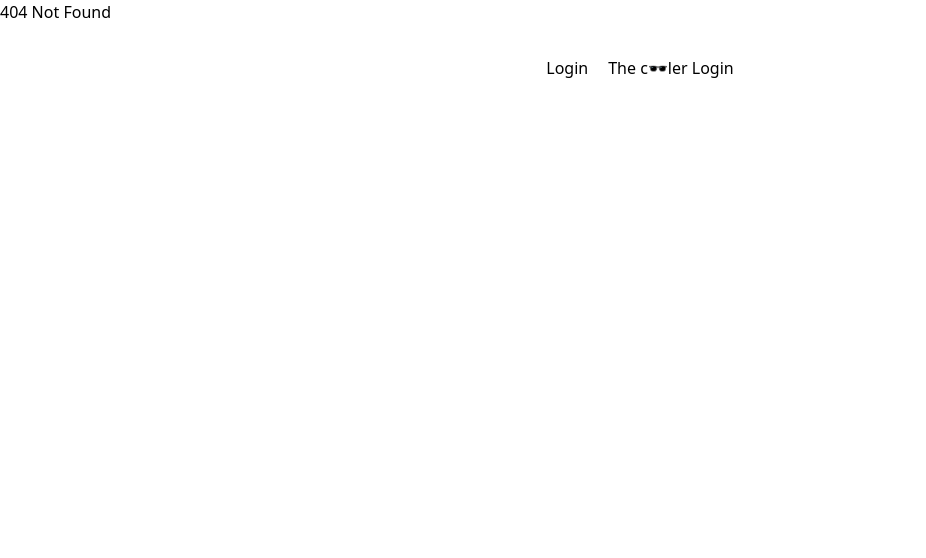
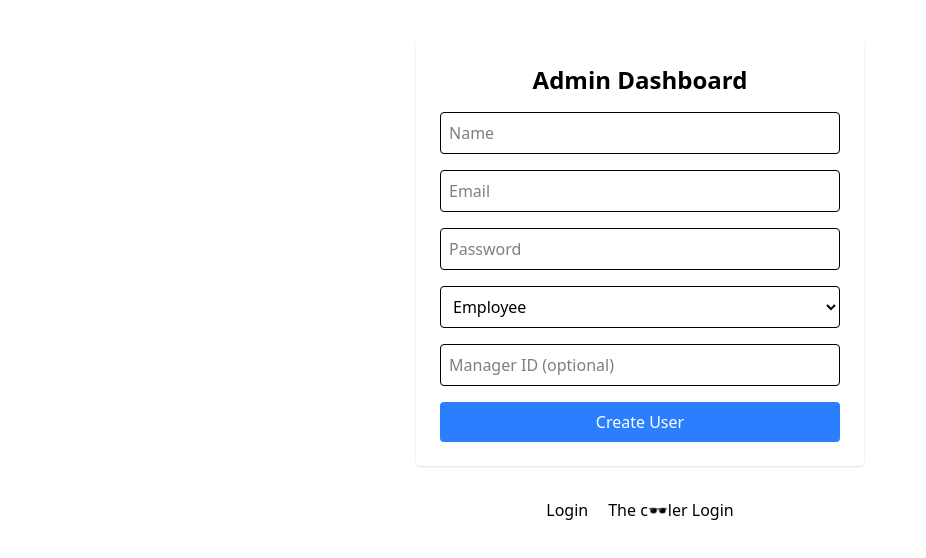
Before and after one commit to N-4284/LeaveTrackingSystemFrontend, a React (Vite) app: page /AdminDashboard in a window 1280 px wide. Before the commit this address had no page. Shown: the top 558 px of the page, without its empty margins (0-926 px from the left). Built offline with nearby package versions, Linux system fonts and the light colour scheme.

Commit message:
admin added (#9)

```diff
--- /dev/null
+++ b/src/AdminDashboard.jsx
@@ -0,0 +1,100 @@
+import React, { useState } from "react";
+import axios from "axios";
+
+export default function AdminDashboard() {
+    const [name, setName] = useState("");
+    const [email, setEmail] = useState("");
+    const [password, setPassword] = useState("");
+    const [roleName, setRoleName] = useState("Employee");
+    const [managerID, setManagerID] = useState("");
+    const [message, setMessage] = useState("");
+
+    const handleCreateUser = async (e) => {
+        e.preventDefault();
+        try {
+            const token = localStorage.getItem("authToken");
+            const response = await axios.post("http://localhost:5000/users", {
+                name,
+                email,
+                password,
+                roleName,
+                managerID: managerID || null,
+            }, {
+                headers: { Authorization: `Bearer ${token}` }
+            });
+
+            setMessage(response.data.message);
+            setName("");
+            setEmail("");
+            setPassword("");
+            setRoleName("Employee");
+            setManagerID("");
+        } catch (error) {
+            console.error(error);
+            setMessage(error.response?.data?.error || "Failed to create user.");
+        }
+    };
+
+    return (
+        <div className="max-w-md mx-auto mt-10 p-6 bg-white rounded shadow">
+            <h2 className="text-2xl font-bold mb-4 text-center">Admin Dashboard</h2>
+
+            <form onSubmit={handleCreateUser} className="space-y-4">
+                <input
+                    type="text"
+                    placeholder="Name"
+                    value={name}
+                    onChange={(e) => setName(e.target.value)}
+                    className="w-full p-2 border rounded"
+                    required
+                />
+
+                <input
+                    type="email"
+                    placeholder="Email"
+                    value={email}
+                    onChange={(e) => setEmail(e.target.value)}
+                    className="w-full p-2 border rounded"
+                    required
+                />
+
+                <input
+                    type="password"
+                    placeholder="Password"
+                    value={password}
+                    onChange={(e) => setPassword(e.target.value)}
+                    className="w-full p-2 border rounded"
+                    required
+                />
+
+                <select
+                    value={roleName}
+                    onChange={(e) => setRoleName(e.target.value)}
+                    className="w-full p-2 border rounded"
+                >
+                    <option value="Employee">Employee</option>
+                    <option value="Manager">Manager</option>
+                    <option value="HR">HR</option>
+                    <option value="Admin">Admin</option>
+                </select>
+
+                <input
+                    type="number"
+                    placeholder="Manager ID (optional)"
+                    value={managerID}
+                    onChange={(e) => setManagerID(e.target.value)}
+                    className="w-full p-2 border rounded"
+                />
+
+                <button
+                    type="submit"
+                    className="w-full bg-blue-500 text-white py-2 rounded hover:bg-blue-600"
+                >
+                    Create User
+                </button>
+            </form>
+
+            {message && <p className="mt-4 text-center">{message}</p>}
+        </div>
+    );
+}
--- a/src/App.jsx
+++ b/src/App.jsx
@@ -7,6 +7,7 @@ import Attendance from './Attendance.jsx'
 import MonthlyAttendanceReport from './MonthlyAttendanceReport.jsx'
 import LeaveRequestManager from './LeaveRequestManager.jsx'
 import ManagerLeavePanel from './ManagerLeavePanel.jsx'
+import AdminDashboard from './AdminDashboard.jsx'
 
 export default function App() {
   const [isLoggedIn, setIsLoggedIn] = useState(!!localStorage.getItem("authToken"));
@@ -20,13 +21,14 @@ export default function App() {
     <>
       <Routes>
         <Route path="/" element={<Login />} />
-        <Route path="*" element={<div>404 Not Found</div>} />
         <Route path="/Login" element={<Login />} />
         <Route path="/Logout" element={<Logout />} />
         <Route path="/Attendance" element={<Attendance />} />
         <Route path="/MonthlyAttendanceReport" element={<MonthlyAttendanceReport />} />
         <Route path="/Manager" element={<ManagerLeavePanel />} />
         <Route path="/LeaveRequestManager" element={<LeaveRequestManager />} />
+        <Route path="/AdminDashboard" element={<AdminDashboard />} />
+        <Route path="*" element={<div>404 Not Found</div>} />
       </Routes>
       <div style={{ marginTop: 32, textAlign: 'center' }}>
         <a href="/" style={{ margin: '0 10px' }}>Login</a>
--- a/src/LoginAPI.jsx
+++ b/src/LoginAPI.jsx
@@ -65,6 +65,8 @@ export default function LoginAPI() {
                     navigate("/Manager");
                 } else if (userRole === "HR") {
                     navigate("/MonthlyAttendanceReport");
+                }else if (userRole === "Admin") {
+                    navigate("/AdminDashboard");
                 } else {
                     setMessage("Unknown role");
                 }
```
